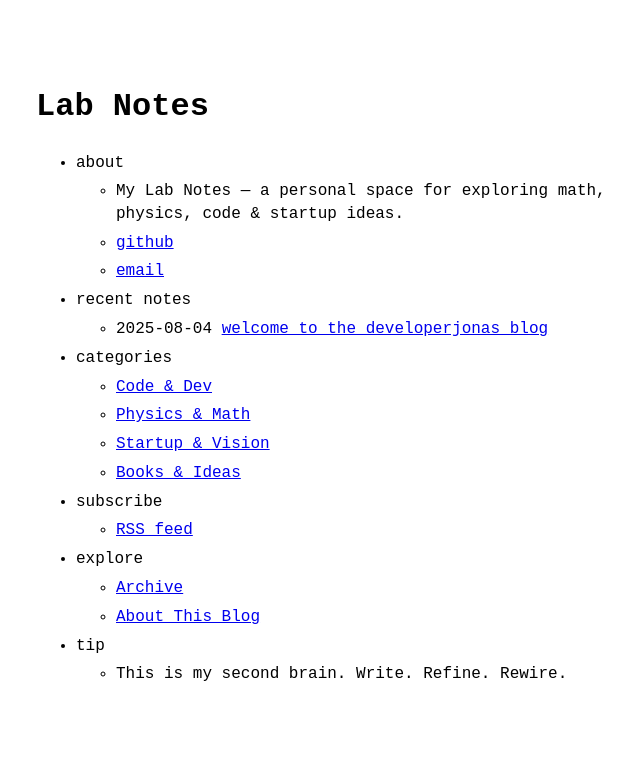
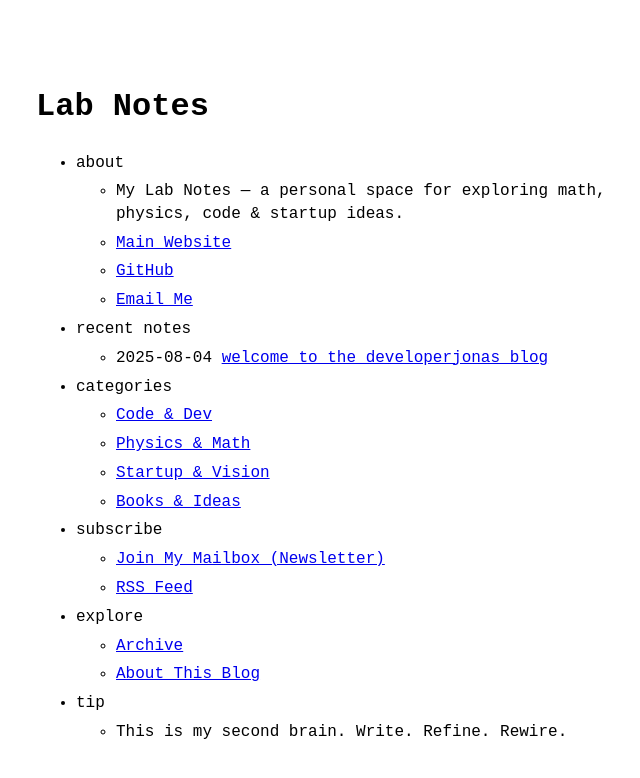
Before and after one commit to developerjonas/blog, a Jekyll site: the page built from index.md, in a window 1280 px wide. Shown: the top 778 px of the page, without its empty margins (284-924 px from the left). Built offline with Jekyll 4.4.1, drawn with Linux system fonts in a browser that asks for light colours.

Commit message:
Some Fixes

```diff
--- a/_data/menu.yml
+++ b/_data/menu.yml
@@ -4,9 +4,11 @@ entries:
   - title: about
     entries:
       - title: My Lab Notes — a personal space for exploring math, physics, code & startup ideas.
-      - title: github
+      - title: Main Website
+        url: https://developerjonas.com
+      - title: GitHub
         url: https://github.com/developerjonas
-      - title: email
+      - title: Email Me
         url: mailto:developerjonas@gmail.com
 
   - title: recent notes
@@ -29,7 +31,9 @@ entries:
 
   - title: subscribe
     entries:
-      - title: RSS feed
+      - title: Join My Mailbox (Newsletter)
+        url: https://developerjonas.com/mailbox
+      - title: RSS Feed
         url: /blog/feed.xml
 
   - title: explore
```
